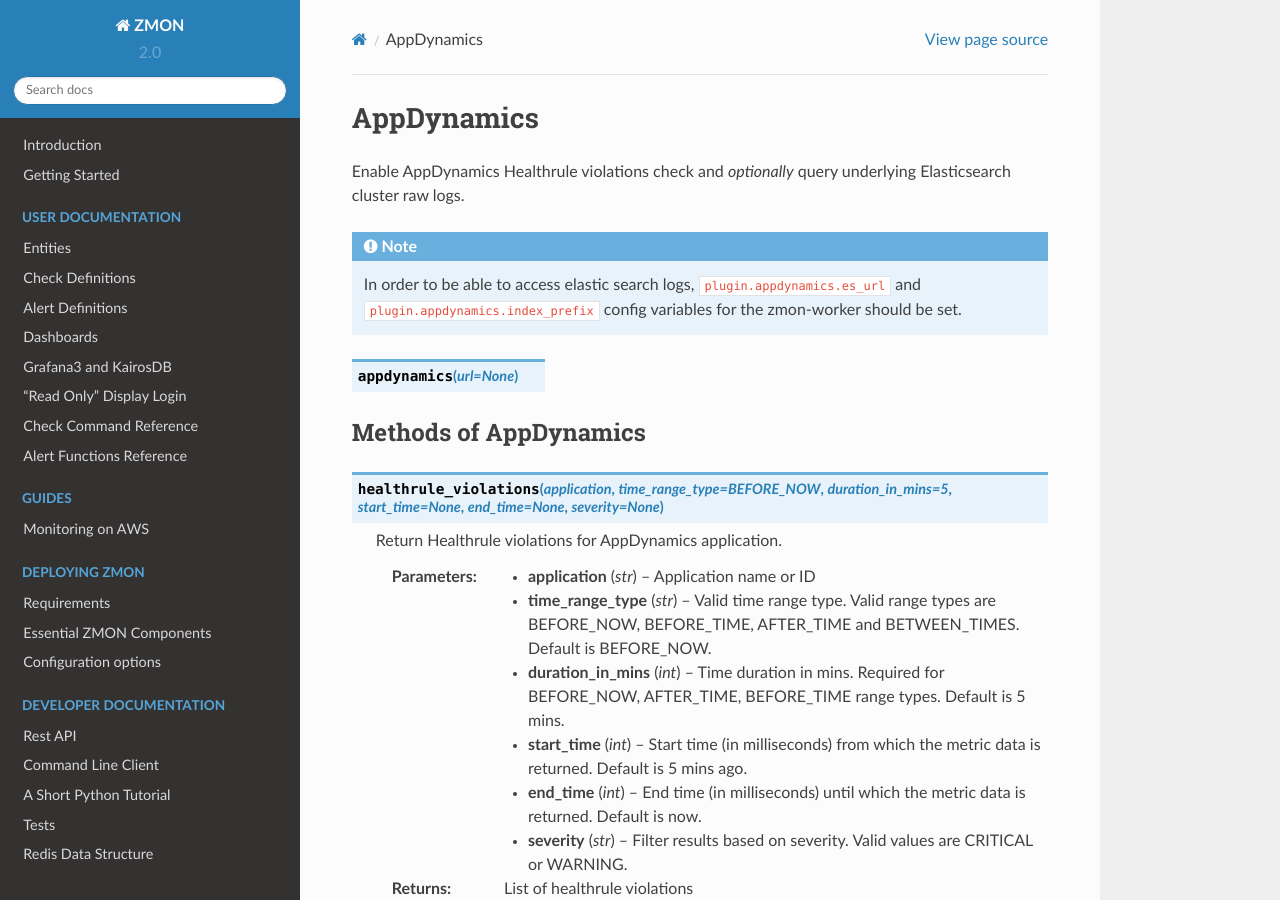
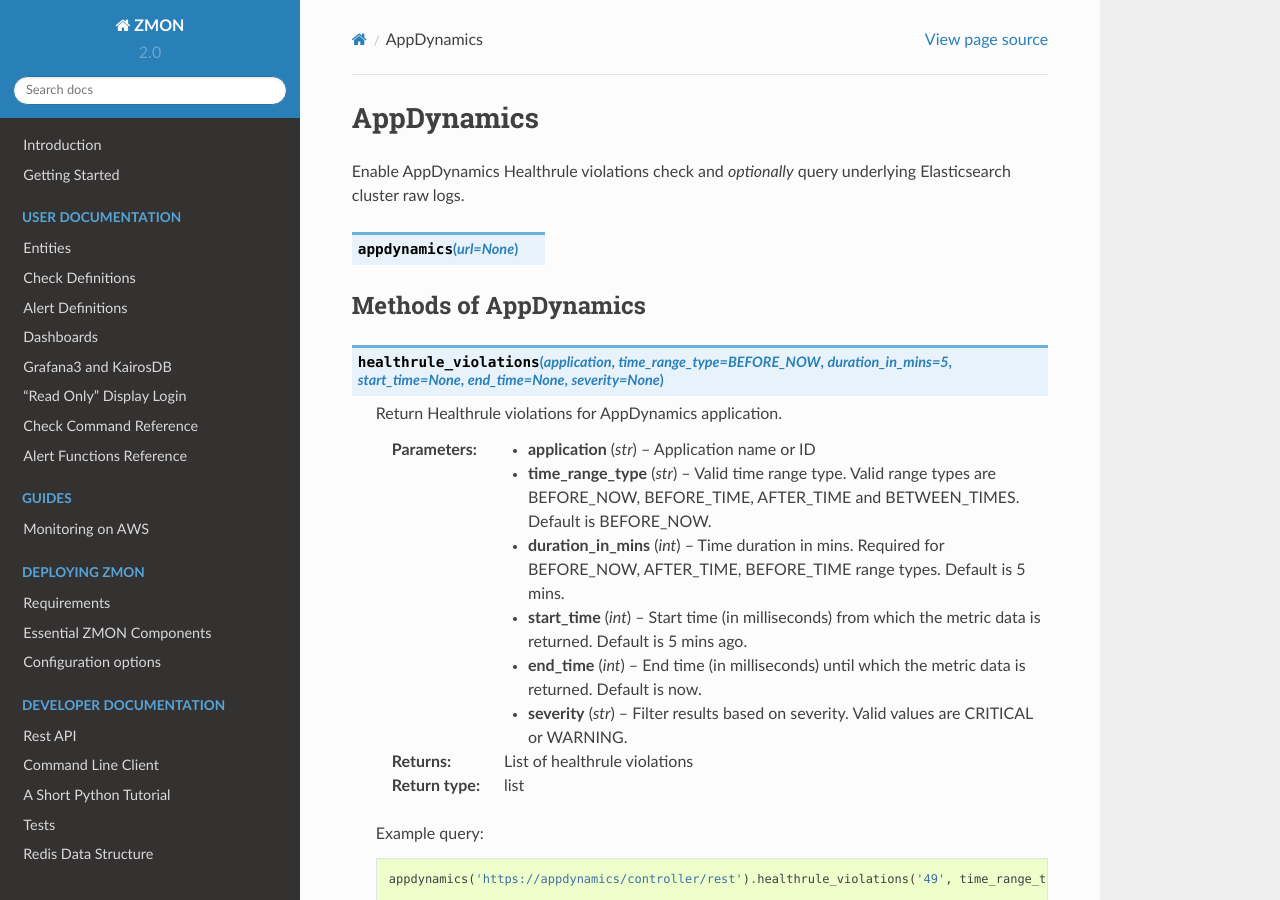
Before and after one commit to zalando-zmon/zmon-docs, a Sphinx documentation site: the page built from docs/user/check-ref/appdynamics_wrapper.rst, in a window 1280 px wide and 900 px high. Built offline with Sphinx 7.4.7 and the Read the Docs theme 2.0.0, drawn with Linux system fonts in a browser that asks for light colours.

Commit message:
Remove confusing config note

```diff
--- a/docs/user/check-ref/appdynamics_wrapper.rst
+++ b/docs/user/check-ref/appdynamics_wrapper.rst
@@ -2,11 +2,6 @@
 -------------
 
 Enable AppDynamics Healthrule violations check and *optionally* query underlying Elasticsearch cluster raw logs.
-
-.. note::
-
-    In order to be able to access elastic search logs, ``plugin.appdynamics.es_url`` and ``plugin.appdynamics.index_prefix`` config variables for the zmon-worker should be set.
-
 
 .. py:function:: appdynamics(url=None)
 
```
